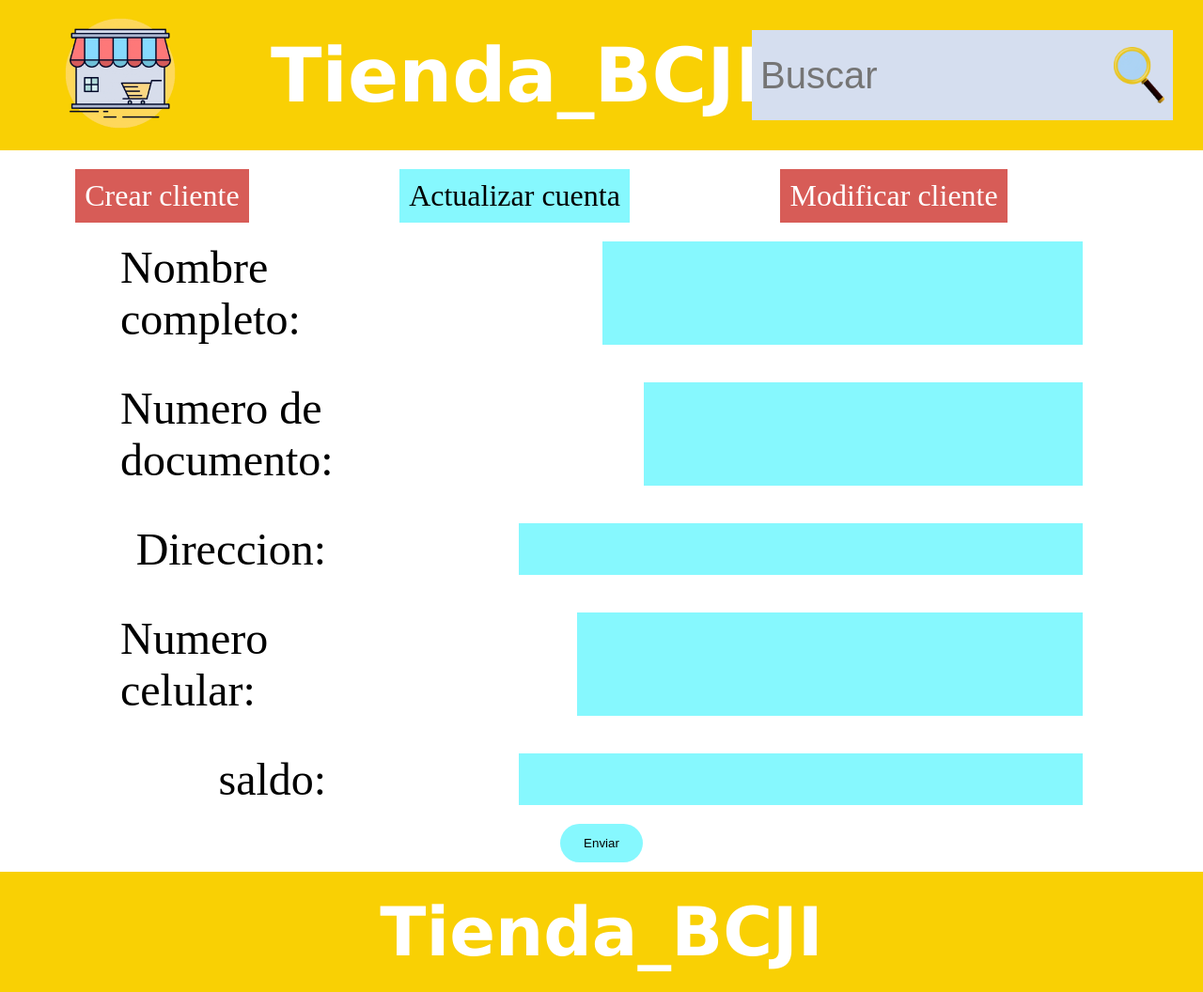
After one commit to ivandhs1/ProyectoHugo, a Flask app: page /crear_cliente in a window 1280 px wide. The commit adds this page. Shown: the whole page at 94% size. Run offline with Flask 2, Linux system fonts and the light colour scheme.

Commit message:
Se hizo el crearCliente el html

```diff
--- a/static/css/Style.css
+++ b/static/css/Style.css
@@ -139,3 +146,40 @@ footer h1{
 .borde2{
     border-right: solid 1px black;
 }
+
+/*CREAR CLIENTE*/
+.creacion{
+    width: 100%;
+    display: flex;
+    justify-content: center;
+    align-items: center;
+    flex-direction: column;
+}
+.formulario{
+    width: 100%;
+    display: flex;
+    justify-content: center;
+    align-items: center;
+    flex-direction: column;
+}
+.crear{
+    width: 80%;
+    display: flex;
+    justify-content: flex-end;
+    flex-direction: row;
+    font-size: 300%;
+    margin: 20px 0 20px 0;
+}
+.crear input{
+    width: 600px;
+    margin-left: 20%;
+    background-color: rgb(134,248,254);
+    border: none;
+}
+.enviar{
+    padding: 1% 2% 1% 2%;
+    border-radius: 100px;
+    background-color: rgb(134,248,254);
+    border: none;
+    margin-bottom: 10px;
+}
--- /dev/null
+++ b/templates/crearC.html
@@ -0,0 +1,31 @@
+{% extends 'layout.html' %}
+{% block body %}
+<main class="mainCrear">
+    <section class="creacion">
+        <form action="" class="formulario">
+            <div class="crear">
+                <label for="nombre_cliente">Nombre completo:</label>
+                <input type="text" name="nombre_cliente" id="nombre_cliente">
+            </div>
+            <div class="crear">
+                <label for="numero_doc">Numero de documento:</label>
+                <input type="text" name="numero_doc" id="numero_doc">
+            </div>
+            <div class="crear">
+                <label for="direccion">Direccion:</label>
+                <input type="text" name="direccion" id="direccion">
+            </div>
+            <div class="crear">
+                <label for="numero_cel">Numero celular:</label>
+                <input type="text" name="numero_cel" id="numero_cel">
+            </div>
+            <div class="crear">
+                <label for="saldo">saldo:</label>
+                <input type="text" name="saldo" id="saldo">
+            </div>
+
+            <button  type="submit" class="enviar"> Enviar</button>
+        </form>
+    </section>
+</main>
+{% endblock %}
--- a/templates/layout.html
+++ b/templates/layout.html
@@ -18,6 +18,13 @@
             <img src="static/images/buscar.png" alt="">
         </div>
     </header>
+    <section class="Botones">
+        <div class="boton1">
+            <a href="/crear_cliente" class="red">Crear cliente</a>
+            <a href="/actualizar_cuenta" class="blue">Actualizar cuenta</a>
+            <a href="/modificar_cliente" class="red">Modificar cliente</a>
+        </div>
+    </section>
     {% block body %}
     {% endblock %}
     <footer>
```
Also changed, not shown: other parts of static/css/Style.css (+20 -13 lines), templates/index.html (+6 -20 lines).
